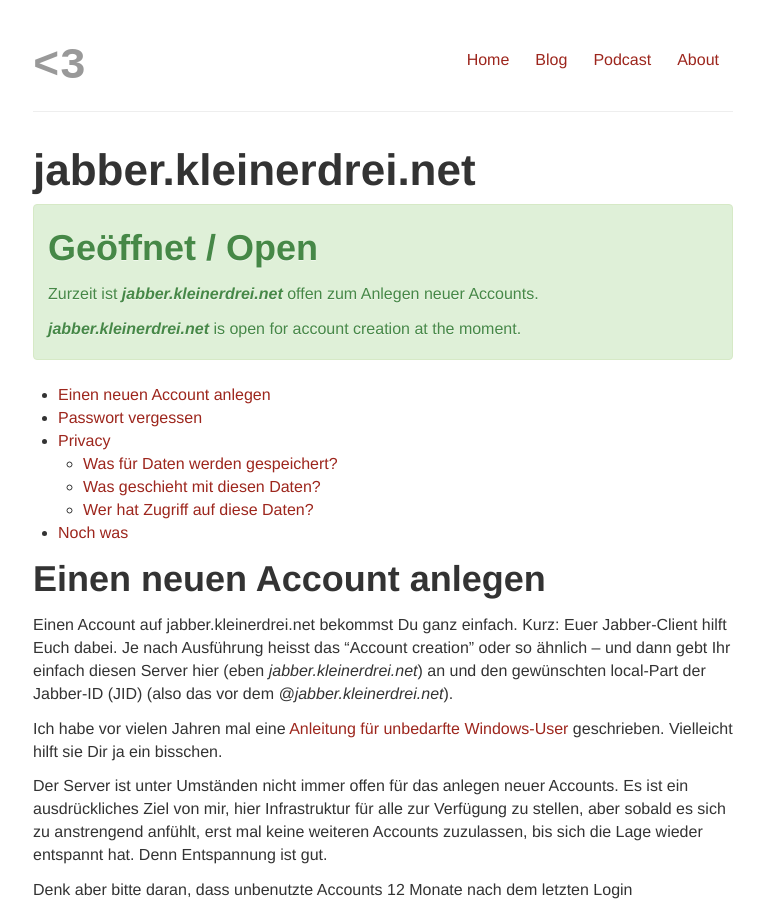
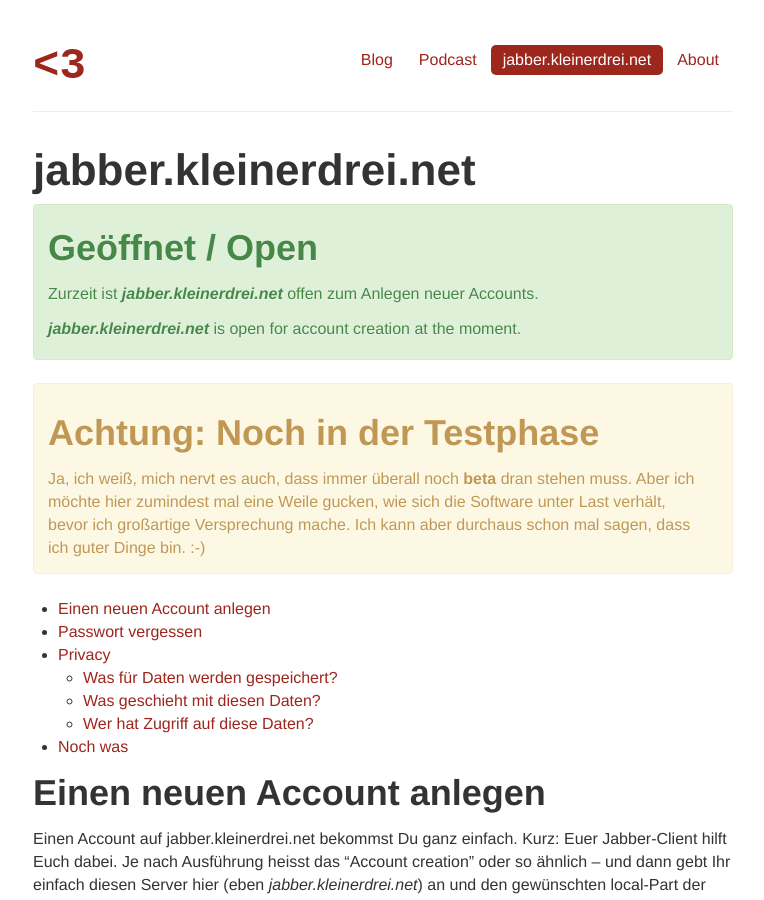
Before and after one commit to pattex/kleinerdrei.net, a Jekyll site: the page built from jabber.md, in a window 1280 px wide and 900 px high. Shown: the whole window, without its empty margins (257-1021 px from the left). Built offline with Jekyll 4.4.1, drawn with Linux system fonts in a browser that asks for light colours; some of the changed text lies outside the part shown.

Commit message:
"Finally" (haha) aded the jabber-kleinerdrei.net page.

```diff
--- a/_layouts/default.html
+++ b/_layouts/default.html
@@ -25,13 +25,20 @@
     <div class="container-narrow">
       <div class="masthead">
         <ul class="nav nav-pills pull-right">
-          <li{% if page.url == "/index.html" %} class="active"{% endif %}><a href="/">Home</a></li>
+
           <li{% if page.url == "/blog.html" or page.post or paginator %} class="active"{% endif %}><a href="/blog">Blog</a></li>
+
           <li{% if page.url == "/podcasts.html" %} class="active"{% endif %}><a href="/podcasts">Podcast</a></li>
+
+          <li{% if page.url == "/jabber.html" %} class="active"{% endif %}><a href="/jabber">jabber.kleinerdrei.net</a></li>
+
+
+
           <li{% if page.url == "/about.html" %} class="active"{% endif %}><a href="/about">About</a></li>
+
         </ul>
         <div class="page-header">
-          <h1 class="muted">&lt;3</h1>
+          <h1 class="muted"><a href="/">&lt;3</a></h1>
         </div>
       </div>
 
--- a/jabber.md
+++ b/jabber.md
@@ -16,6 +16,11 @@ title: jabber.kleinerdrei.net
   <strong><em>jabber.kleinerdrei.net</em></strong> is closed for registration at the moment. Try again in a while.
 </div>
 -->
+
+<div class="alert alert-block">
+  <h2>Achtung: Noch in der Testphase</h2>
+  <p>Ja, ich weiß, mich nervt es auch, dass immer überall noch <strong>beta</strong> dran stehen muss. Aber ich möchte hier zumindest mal eine Weile gucken, wie sich die Software unter Last verhält, bevor ich großartige Versprechung mache. Ich kann aber durchaus schon mal sagen, dass ich guter Dinge bin. :-)</p>
+</div>
 
 * [Einen neuen Account anlegen](#einen_neuen_account_anlegen)
 * [Passwort vergessen](#passwort_vergessen)
```
Also changed, not shown: other parts of jabber.md (+1 -1 lines).
